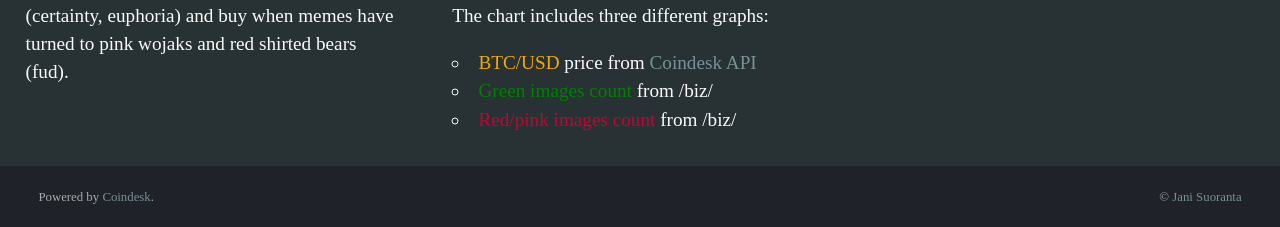
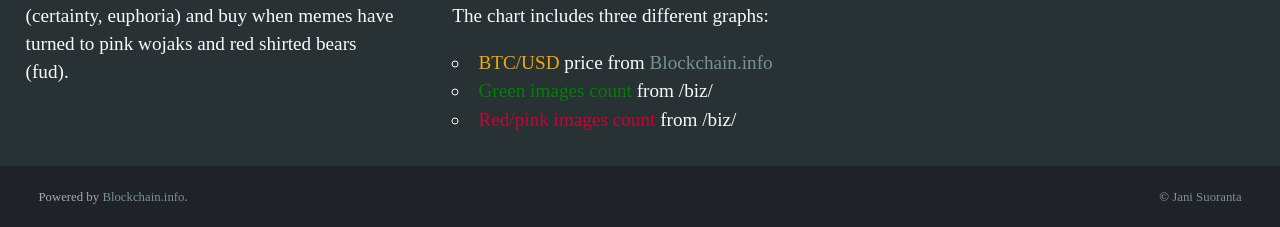
Before and after one commit to januzgi/biz-image-charts, a React (Create React App) app: page / in a window 1280 px wide. Shown: the part 1152-1379 px from the top of the page. Built offline with nearby package versions, Linux system fonts and the light colour scheme; no server answers; a web font is replaced by a local one.

Commit message:
Slight detail updates & starting data collection

```diff
--- a/src/components/Chart/Chart.js
+++ b/src/components/Chart/Chart.js
@@ -181,7 +181,7 @@ class Chart extends Component {
     this.setState({
       options: {
         title: {
-          text: 'Image color averages and BTC price (UTC time)',
+          text: 'Image color averages and BTC price (timezone: GMT+3/UTC+3)',
           align: 'left',
           offsetX: 0,
         },
@@ -435,7 +435,7 @@ class Chart extends Component {
         ],
         tooltip: {
           x: {
-            format: 'd.M.yyyy hh:mm',
+            format: 'd.M.yyyy H:mm',
           },
           fixed: {
             enabled: true,
--- a/src/components/Footer/Footer.js
+++ b/src/components/Footer/Footer.js
@@ -7,7 +7,7 @@ const Footer = () => {
       <div className={classes.itemLeft}>
         <div>
           Powered by{' '}
-          <a href='https://www.coindesk.com/price/bitcoin'>Coindesk</a>.
+          <a href='https://blockchain.info/ticker'>Blockchain.info</a>.
         </div>
       </div>
       <div className={classes.itemRight}>
--- a/src/components/InfoContent/InfoContent.js
+++ b/src/components/InfoContent/InfoContent.js
@@ -33,7 +33,7 @@ const InfoContent = () => {
             <li>
               <span className={classes.BTC}>BTC/USD </span>
               price from{' '}
-              <a href='https://www.coindesk.com/coindesk-api'>Coindesk API</a>
+              <a href='https://blockchain.info/ticker'>Blockchain.info</a>
             </li>
             <li>
               <span className={classes.greenLine}>Green images count </span>
```
